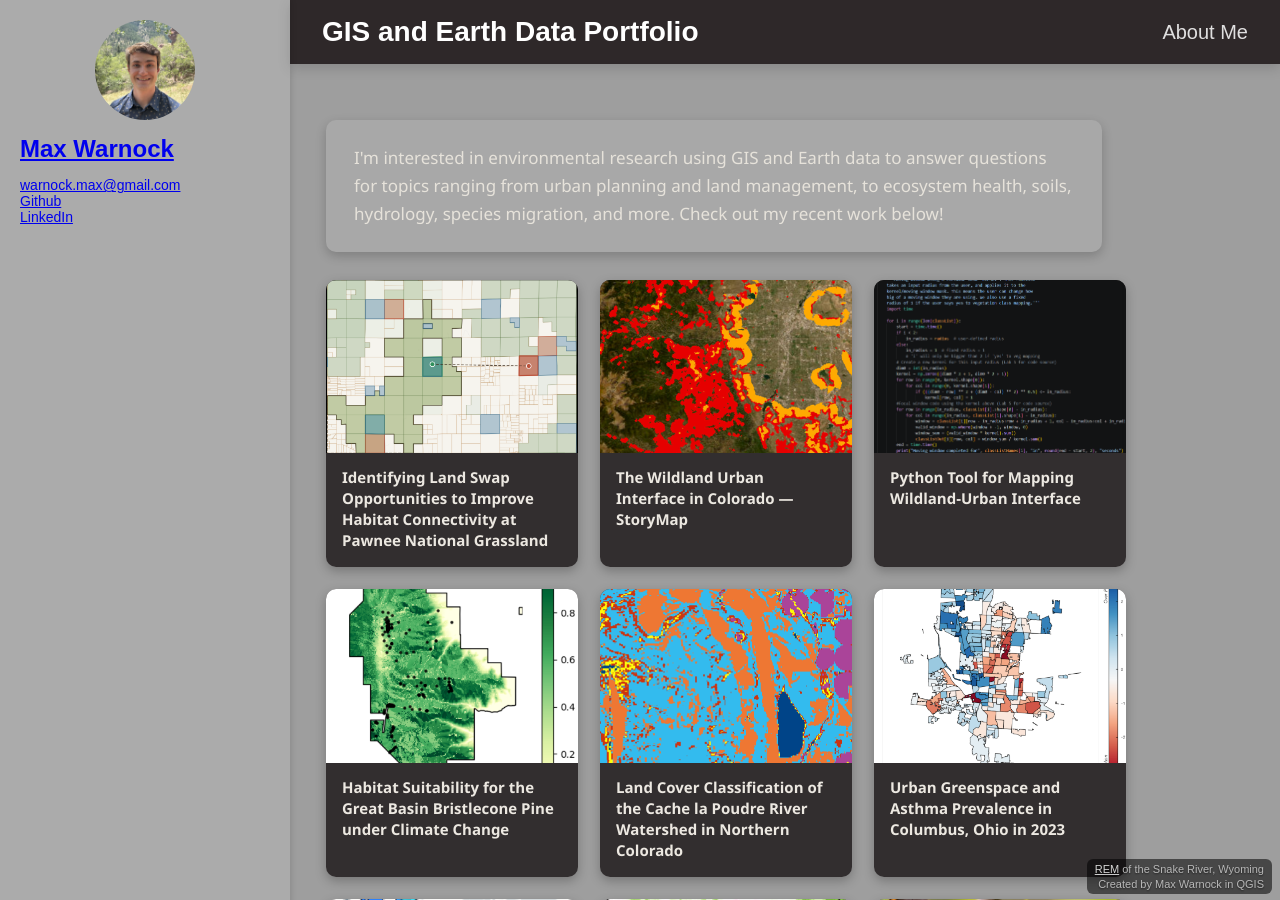
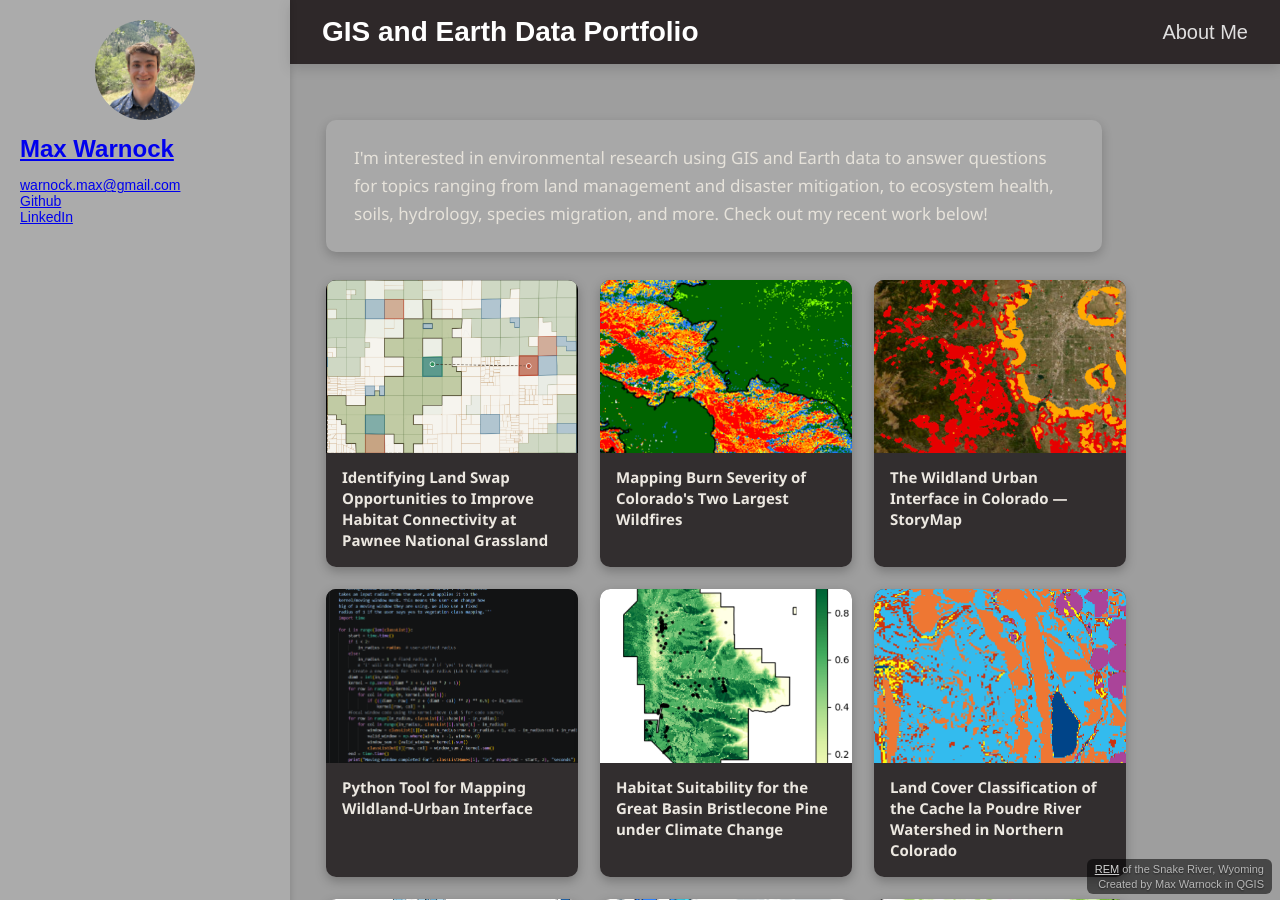
Before and after one commit to maxwarnock/maxwarnock.github.io, a Jekyll site: the page built from index.md, in a window 1280 px wide and 900 px high. Built offline with Jekyll 4.4.1, drawn with Linux system fonts in a browser that asks for light colours; a script that is not in the unit is left out.

Commit message:
Update index.md

```diff
--- a/index.md
+++ b/index.md
@@ -1,7 +1,7 @@
 ---
 layout: default
 title: Max Warnock | GIS and Earth Data Portfolio
-description: "I'm interested in environmental research using GIS and Earth data to answer questions for topics ranging from urban planning and land management, to ecosystem health, soils, hydrology, species migration, and more."
+description: "I'm interested in environmental research using GIS and Earth data to answer questions for topics ranging from land management and disaster mitigation, to ecosystem health, soils, hydrology, species migration, and more."
 show_profile: true
 rem_background: true
 ---
@@ -19,20 +19,37 @@ rem_background: true
 .tile .t { padding: 14px 16px 16px; font-size: 15px; font-weight: 600; line-height: 1.4; color: #ece8e1; }
 @media (max-width: 768px) { .idx { margin-left: 16px; margin-right: 16px; } }
 </style>
-<div class="idx"><div class="idx-intro">I'm interested in environmental research using GIS and Earth data to answer questions for topics ranging from urban planning and land management, to ecosystem health, soils, hydrology, species migration, and more. Check out my recent work below!</div>
+
+<div class="idx"><div class="idx-intro">I'm interested in environmental research using GIS and Earth data to answer questions for topics ranging from land management and disaster mitigation, to ecosystem health, soils, hydrology, species migration, and more. Check out my recent work below!</div>
 <div class="grid">
+
 <a class="tile" href="https://maxwarnock.github.io/Pawnee-Grasslands-Project/" target="_blank" rel="noopener noreferrer"><div class="im"><img src="/img/pawnee_cover.png" alt=""></div><div class="t">Identifying Land Swap Opportunities to Improve Habitat Connectivity at Pawnee National Grassland</div></a>
+
+<a class="tile" href="https://maxwarnock.github.io/projects/colorado_wildfire_burn_severity_blog.html" target="_blank" rel="noopener noreferrer"><div class="im"><img src="/img/burn_severity_cover.png" alt=""></div><div class="t">Mapping Burn Severity of Colorado's Two Largest Wildfires</div></a>
+
 <a class="tile" href="https://storymaps.arcgis.com/stories/d399915e571c4cc8bd84ed2bafe585ee" target="_blank" rel="noopener noreferrer"><div class="im"><img src="/img/wui_cover.png" alt=""></div><div class="t">The Wildland Urban Interface in Colorado — StoryMap</div></a>
+
 <a class="tile" href="https://github.com/maxwarnock/WUI_Mapping_Tool" target="_blank" rel="noopener noreferrer"><div class="im"><img src="/img/wui_tool_cover.png" alt=""></div><div class="t">Python Tool for Mapping Wildland-Urban Interface</div></a>
+
 <a class="tile" href="https://maxwarnock.github.io/projects/habitat_suitability.html" target="_blank" rel="noopener noreferrer"><div class="im"><img src="/img/hab_suit_cover.png" alt=""></div><div class="t">Habitat Suitability for the Great Basin Bristlecone Pine under Climate Change</div></a>
+
 <a class="tile" href="https://maxwarnock.github.io/projects/clustering-portfolio-post.html" target="_blank" rel="noopener noreferrer"><div class="im"><img src="/img/clustering_cover.png" alt=""></div><div class="t">Land Cover Classification of the Cache la Poudre River Watershed in Northern Colorado</div></a>
+
 <a class="tile" href="https://maxwarnock.github.io/projects/columbus-asthma.html" target="_blank" rel="noopener noreferrer"><div class="im"><img src="/img/columbus_cover.png" alt=""></div><div class="t">Urban Greenspace and Asthma Prevalence in Columbus, Ohio in 2023</div></a>
+
 <a class="tile" href="https://maxwarnock.github.io/projects/red-start-migration" target="_blank" rel="noopener noreferrer"><div class="im"><img src="/img/redstart_cover.png" alt=""></div><div class="t">Analysis of the Migration Range of the American Redstart (Setophaga ruticilla) from 2004 to 2024</div></a>
+
 <a class="tile" href="https://maxwarnock.github.io/projects/rmnp_ndvi" target="_blank" rel="noopener noreferrer"><div class="im"><img src="/img/rmnp_ndvi_cover.png" alt=""></div><div class="t">Analysis of Vegetation Health in Rocky Mountain National Park Using NDVI Data from 2000 to 2024</div></a>
+
 <a class="tile" href="https://maxwarnock.github.io/projects/oriole_migration" target="_blank" rel="noopener noreferrer"><div class="im"><img src="/img/oriole_cover.png" alt=""></div><div class="t">Analysis of Annual Migration Patterns of the Baltimore Oriole (Icterus galbula)</div></a>
+
 <a class="tile" href="https://maxwarnock.github.io/projects/aspen_temp" target="_blank" rel="noopener noreferrer"><div class="im"><img src="/img/aspen_cover.png" alt=""></div><div class="t">Climate Analysis of Aspen, Colorado Using Temperature Data from 1980 to 2025</div></a>
+
 <a class="tile" href="https://sites.google.com/colorado.edu/geog4093finalproject/home?authuser=1" target="_blank" rel="noopener noreferrer"><div class="im"><img src="/img/glacier_change.gif" alt=""></div><div class="t">Remotely Sensing Glacial Retreat and Snowpack Levels in Saas-Fee, Switzerland</div></a>
+
 <a class="tile" href="https://maxwarnock.github.io/projects/teton-glaciers" target="_blank" rel="noopener noreferrer"><div class="im"><img src="/img/teton-glaciers.png" alt=""></div><div class="t">Spatial Analysis of the Glaciers in Grand Teton National Park from 1994 to 2015</div></a>
+
 <a class="tile" href="https://maxwarnock.github.io/projects/cartography" target="_blank" rel="noopener noreferrer"><div class="im"><img src="/img/cartography.png" alt=""></div><div class="t">Cartography Examples</div></a>
+
 <a class="tile" href="https://maxwarnock.github.io/projects/Group-Project.html" target="_blank" rel="noopener noreferrer"><div class="im"><img src="/img/statistics.png" alt=""></div><div class="t">Statistics with Geographic Data (R)</div></a>
 </div></div>
```
